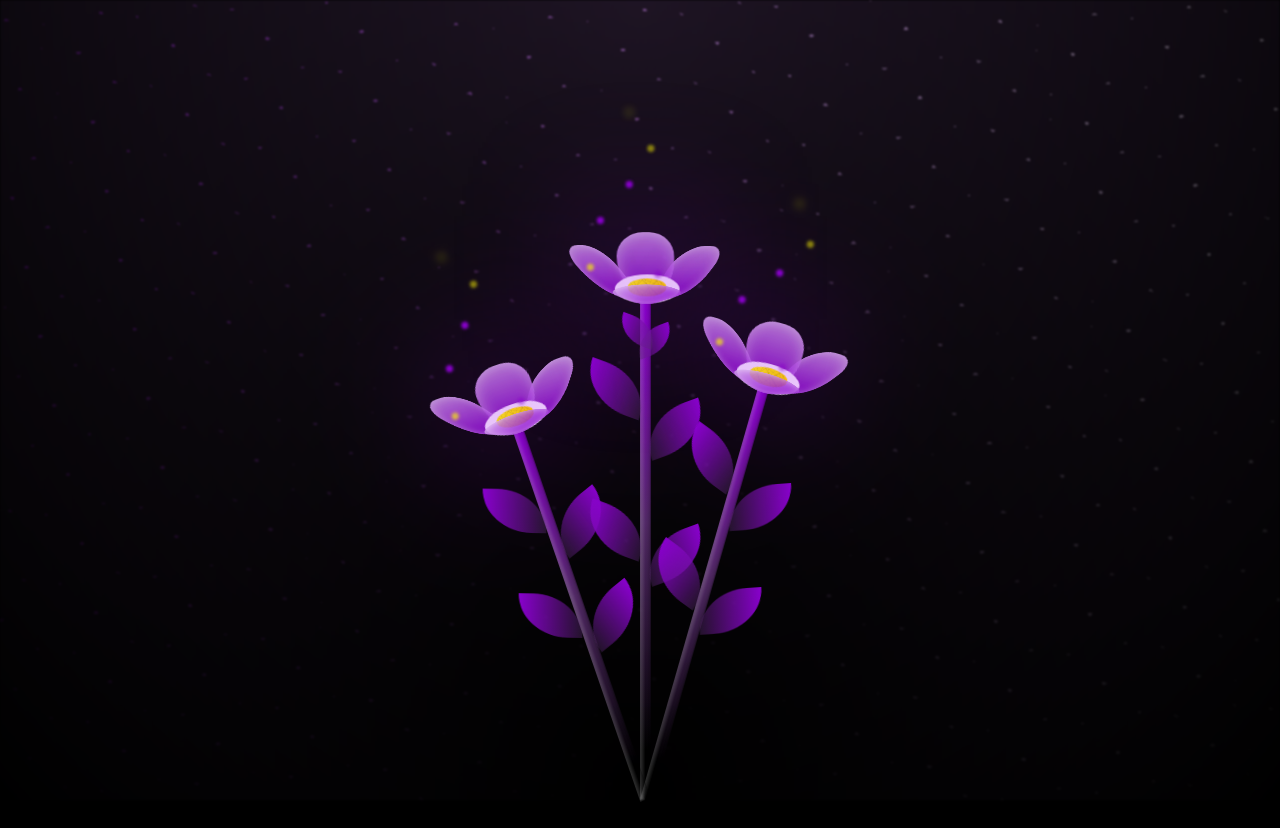
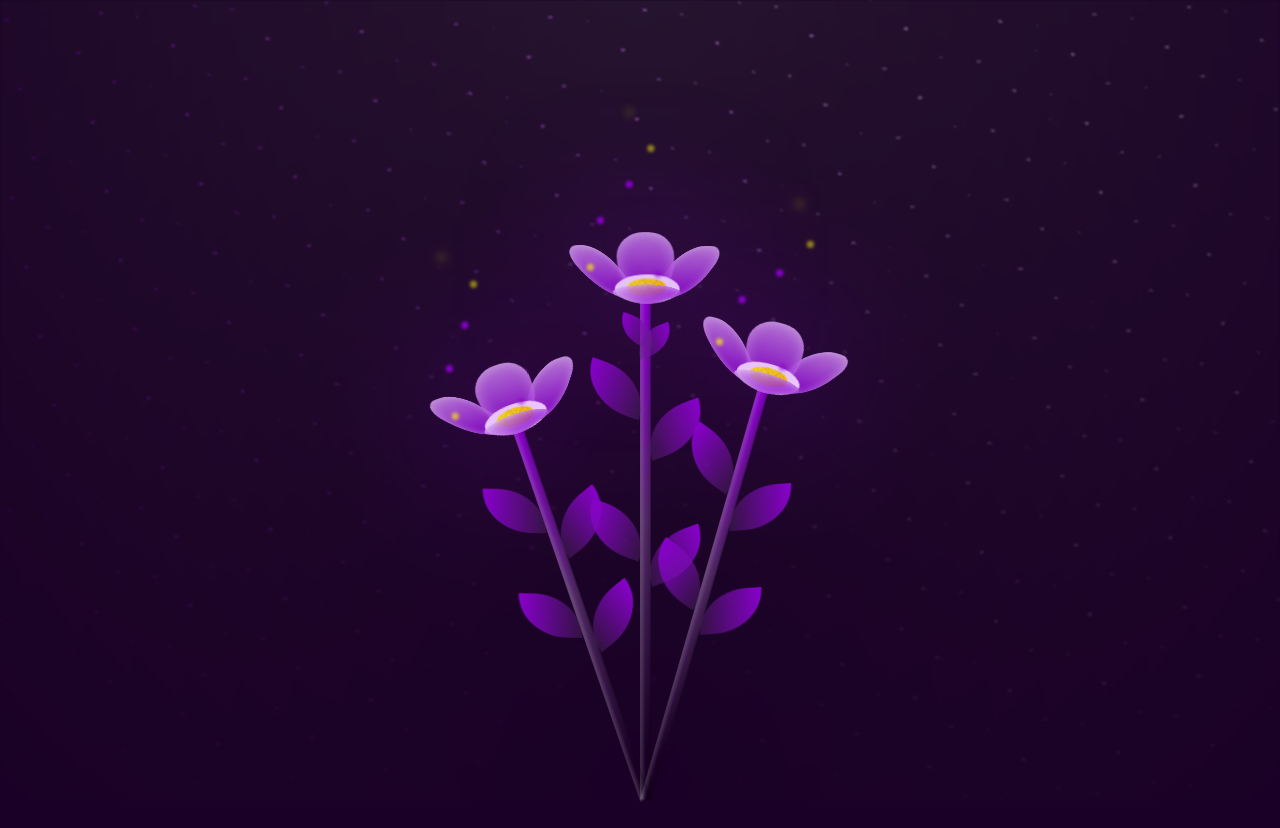
Before and after one commit to jewkeynoh/flowers, a plain HTML site: page index.html in a window 1280 px wide. Drawn offline with Linux system fonts and the light colour scheme.

Commit message:
code adjustment

```diff
--- a/style.css
+++ b/style.css
@@ -7,7 +7,7 @@
 }
 
 :root {
-  --dark-color: #000;
+  --dark-color: #1A0026;
 }
 
 body {
```
